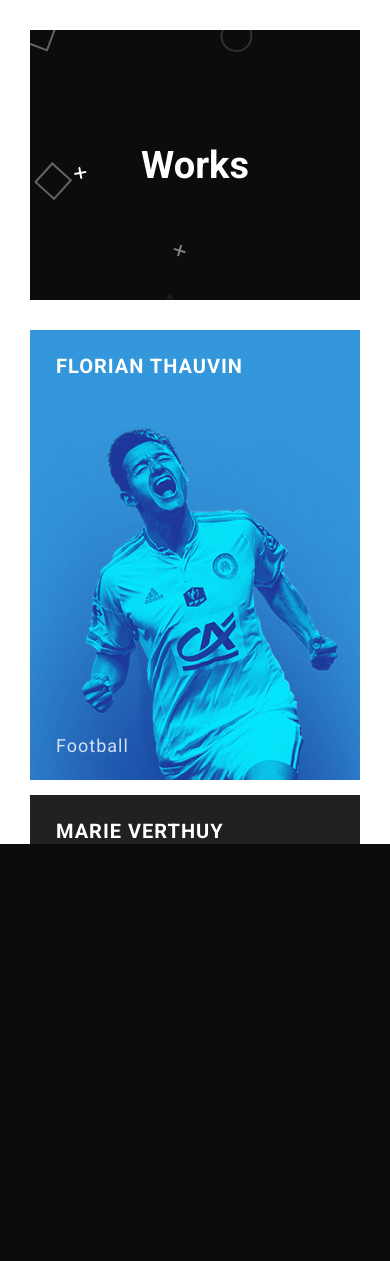
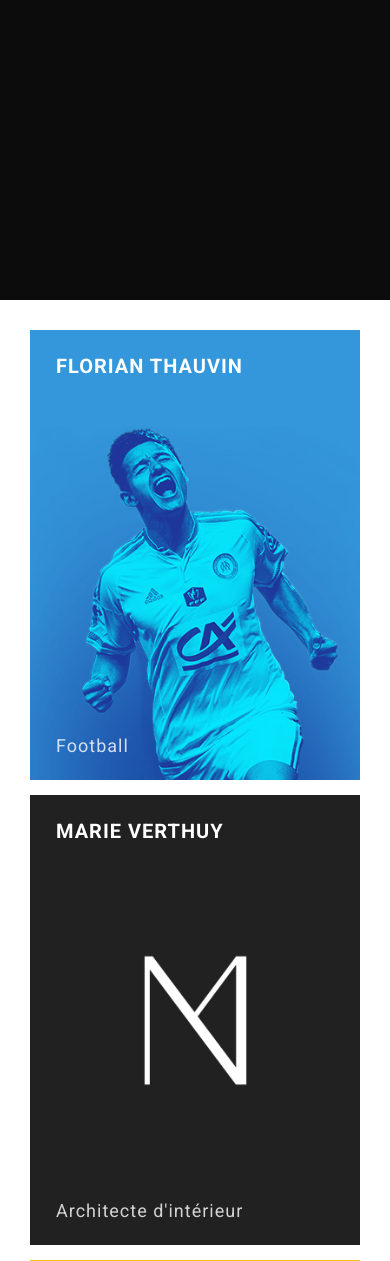
Before and after one commit to GaelCoat/fluz-powo, a PHP site: page /works.html in a window 390 px wide. Shown: the top 1261 px of the page. Before the commit the page ends 844 px from the top, so only its background shows below. Run offline with PHP 8.4, Linux system fonts and the light colour scheme; some libraries are stand-ins or nearby versions.

Commit message:
vh en px

```diff
--- a/assets/css/global-rules.css
+++ b/assets/css/global-rules.css
@@ -60,15 +60,15 @@ li {
 }
 
 @media screen and (max-width: 768px) {
-    html, body {
-        overflow: hidden;
-    }
+    /*html, body {*/
+        /*overflow: hidden;*/
+    /*}*/
 
-    #content-page {
-        -webkit-overflow-scrolling: touch;
-        overflow: auto;
-        height: 100%;
-    }
+    /*#content-page {*/
+        /*-webkit-overflow-scrolling: touch;*/
+        /*overflow: auto;*/
+        /*height: 100%;*/
+    /*}*/
 
     .none {
          display: none;
```
